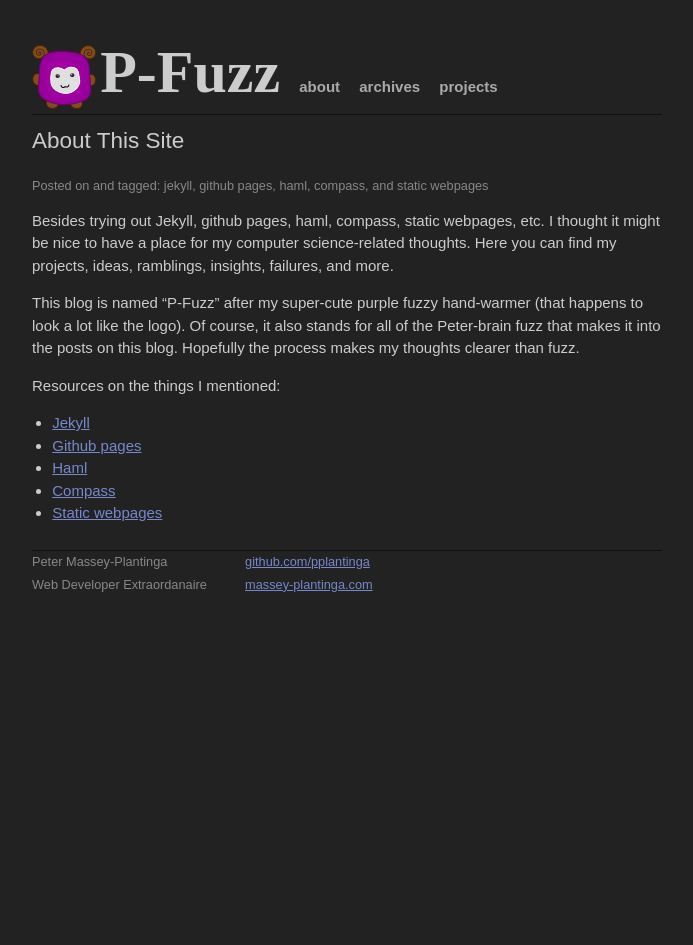
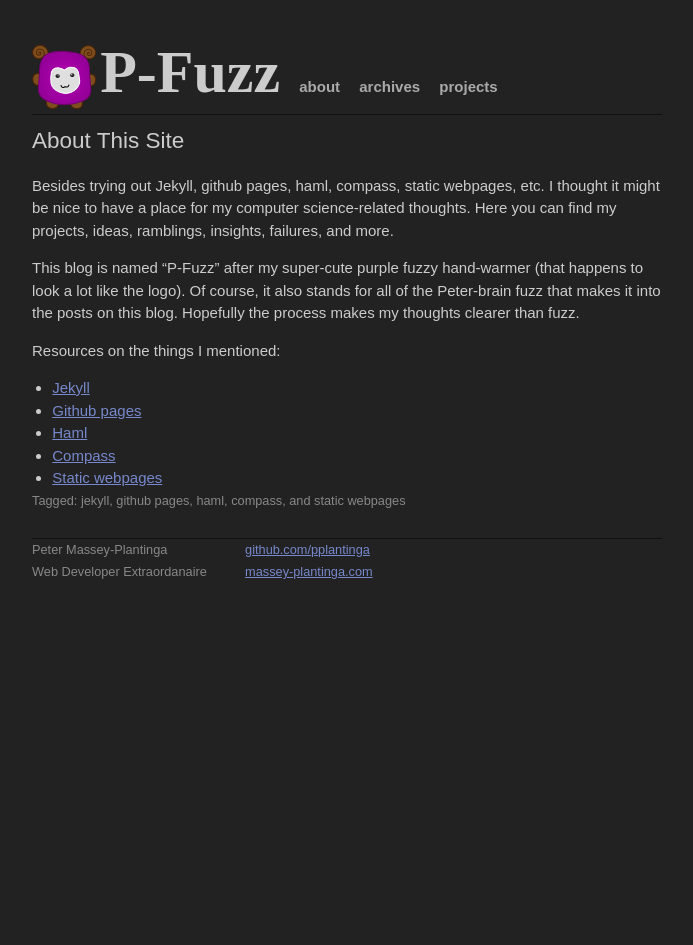
Before and after one commit to pplantinga/pfuzz-blog, a Jekyll site: the page built from about/index.markdown, in a window 1280 px wide. Shown: the whole page, without its empty margins (293-986 px from the left). Built offline with Jekyll 4.4.1, drawn with Linux system fonts in a browser that asks for light colours; some web fonts are replaced; Markdown is read by kramdown in place of the engine named in the settings; some of the changed lines change nothing that is shown.

```diff
--- a/_layouts/post.html
+++ b/_layouts/post.html
@@ -2,29 +2,19 @@
 layout: default
 ---
 <h2>{{ page.title }}</h2>
-<p class="meta">Posted on {{ page.date | date_to_string }} and tagged: {{ page.tags | array_to_sentence_string }}</p>
-
-<div class="post">
-{{ content }}
+{% if page.date %}
+<p class='meta'>Posted on {{ page.date | date_to_string }}</p>
+{% endif %}
+<div class='post'>
+  {{ content }}
 </div>
-
+{% if page.tags %}
+<p class='meta'>Tagged: {{ page.tags | array_to_sentence_string }}</p>
+{% endif %}
 <!-- START: Livefyre Embed -->
-<div id="livefyre-comments"></div>
-<script type="text/javascript" src="http://zor.livefyre.com/wjs/v3.0/javascripts/livefyre.js"></script>
-<script type="text/javascript">
-(function () {
-    var articleId = fyre.conv.load.makeArticleId(null);
-    fyre.conv.load({}, [{
-        el: 'livefyre-comments',
-        network: "livefyre.com",
-        siteId: "350247",
-        articleId: articleId,
-        signed: false,
-        collectionMeta: {
-            articleId: articleId,
-            url: fyre.conv.load.makeCollectionUrl(),
-        }
-    }], function() {});
-}());
+<div id='livefyre-comments'></div>
+<script src='http://zor.livefyre.com/wjs/v3.0/javascripts/livefyre.js' type='text/javascript'></script>
+<script type='text/javascript'>
+  (function () {&#x000A;  var articleId = fyre.conv.load.makeArticleId(null);&#x000A;  fyre.conv.load({}, [{&#x000A;      el: 'livefyre-comments',&#x000A;      network: "livefyre.com",&#x000A;      siteId: "350247",&#x000A;      articleId: articleId,&#x000A;      signed: false,&#x000A;      collectionMeta: {&#x000A;          articleId: articleId,&#x000A;          url: fyre.conv.load.makeCollectionUrl(),&#x000A;      }&#x000A;  }], function() {});&#x000A;}());
 </script>
 <!-- END: Livefyre Embed -->
```
Also changed, not shown: 1 other file.
